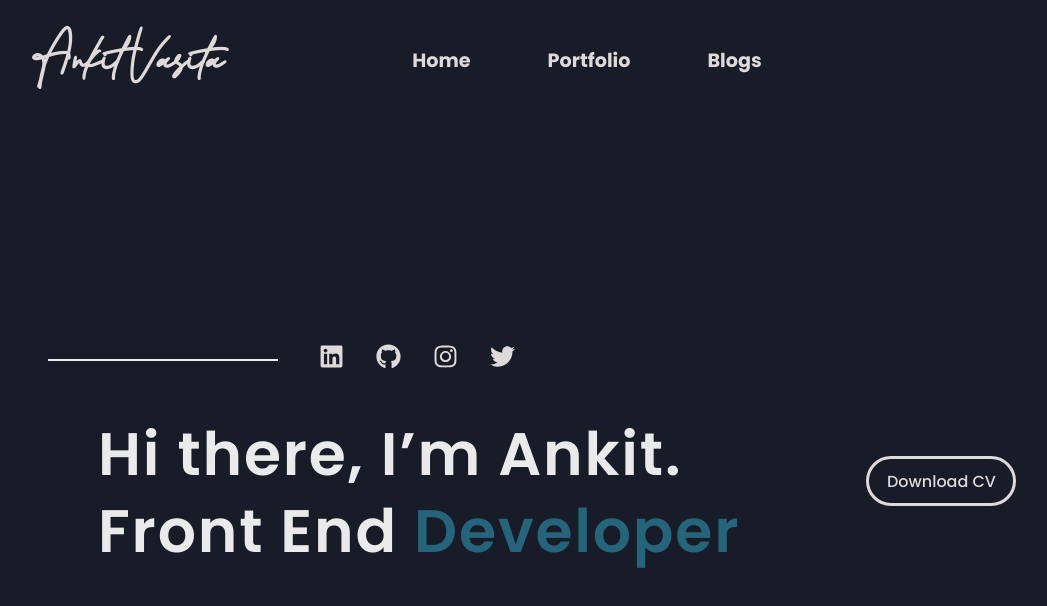
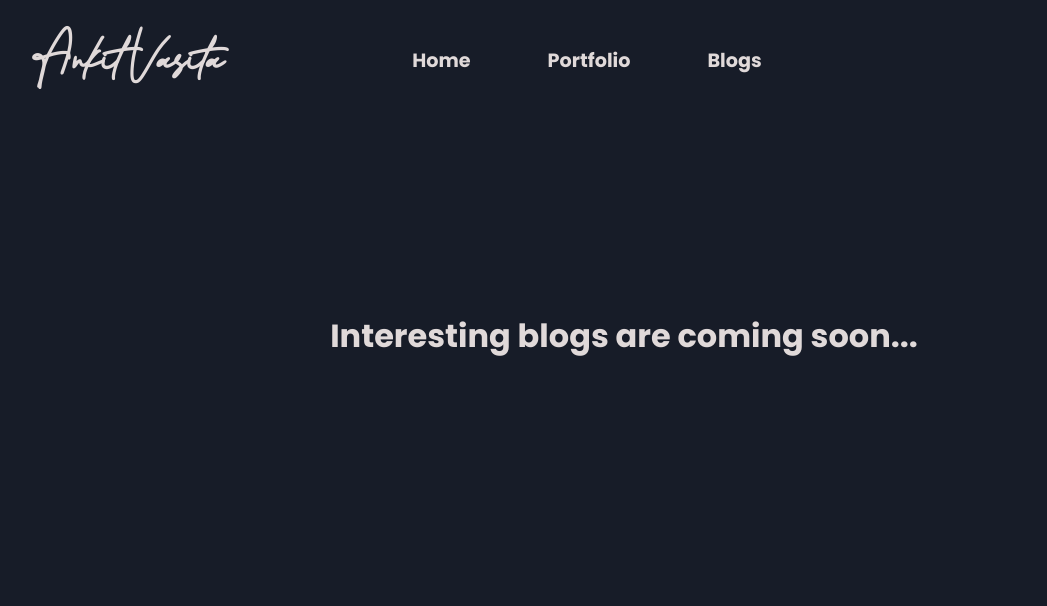
Before and after one commit to AnkitVasita/portfolio, a React (Create React App) app: page /blogs in a window 1280 px wide. Before the commit this address led to /. Shown: the top 606 px of the page, without its empty margins (16-1063 px from the left). Built offline with nearby package versions, Linux system fonts and the light colour scheme; a web font is replaced by a local one.

Commit message:
updated code

```diff
--- a/src/App.js
+++ b/src/App.js
@@ -14,6 +14,7 @@ import ScrollToTop from "./utils/ScrollToTop";
 import EpicReact from "./pages/Blogs/EpicReact";
 import Home from "./pages/Home/Home";
 import Menu from "./pages/Menu";
+import Blogs from "./pages/Blogs";
 
 function App() {
   return (
@@ -28,7 +29,8 @@ function App() {
           <Route path="/chat" exact component={Chat} />
           <Route path="/movie" exact component={Movie} />
           <Route path="/menu" exact component={Menu} />
-          <Route path="/blog/epicreact" exact component={EpicReact} />
+          {/* <Route path="/blog/epicreact" exact component={EpicReact} /> */}
+          <Route path="/blogs" exact component={Blogs} />
 
           <Redirect to="/" />
         </Switch>
--- a/src/components/Navbar/Navbar.js
+++ b/src/components/Navbar/Navbar.js
@@ -50,7 +50,7 @@ function Navbar() {
               {shortname("Portfolio")}
             </h3>
           </Link>
-          <Link to="/blog/epicreact">
+          <Link to="/blogs">
             <h3
               style={{
                 color: theme.tertiary,
--- a/src/pages/Blogs/EpicReact/index.jsx
+++ b/src/pages/Blogs/EpicReact/index.jsx
@@ -5,7 +5,6 @@ import "../EpicReact/epicreact.css";
 const EpicReact = () => {
   return (
     <>
-      <Navbar />
       <div className="blog">
         <h1>Interesting blogs are coming soon...</h1>
       </div>
--- /dev/null
+++ b/src/pages/Blogs/index.jsx
@@ -0,0 +1,14 @@
+import React from "react";
+import { Navbar } from "../../components";
+import EpicReact from "./EpicReact";
+
+const Blogs = () => {
+  return (
+    <>
+      <Navbar />
+      <EpicReact />
+    </>
+  );
+};
+
+export default Blogs;
```
